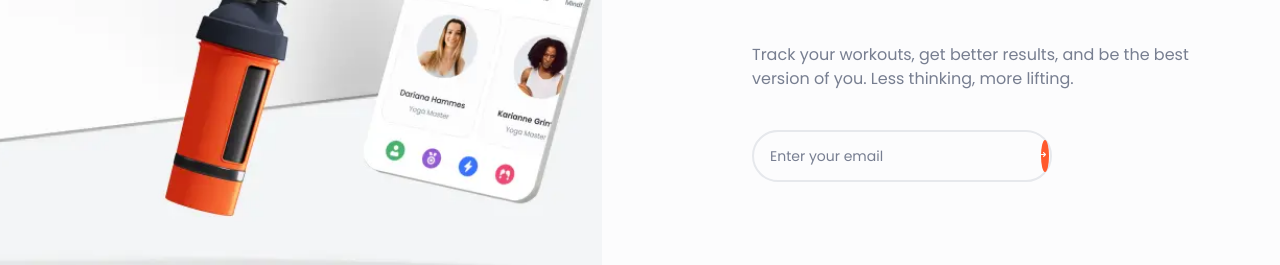
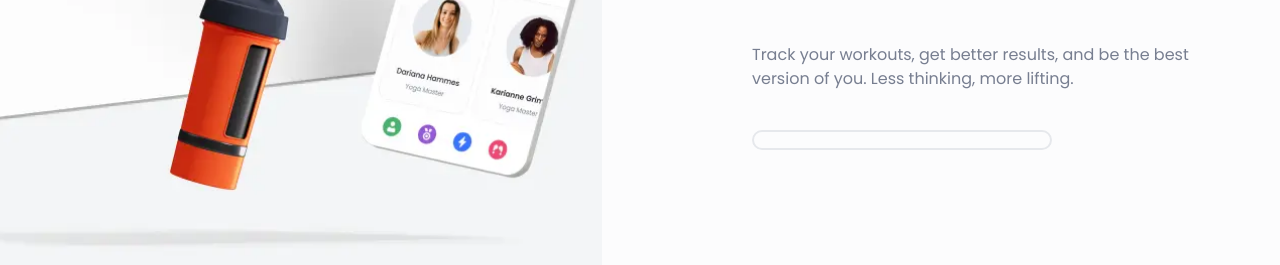
Before and after one commit to alexsand-r/fitness-2, a plain HTML site: page download.html in a window 1280 px wide. Shown: the part 535-800 px from the top of the page. Drawn offline with Linux system fonts and the light colour scheme.

Commit message:
Update download.html

```diff
--- a/download.html
+++ b/download.html
@@ -104,10 +104,7 @@
 							</div>
 							<div class="fitnes-pro__body-form">
 								<form action="#" class="item-form">
-									<input autocomplete="off" type="email" required name="form[]" placeholder="Enter your email" class="item-form__input">
-									<button type="submit" class="item-form__button">
-										<img src="img/icon/arrow-white.svg" alt="icon">
-									</button>
+
 								</form>
 							</div>
 						</div>
```
